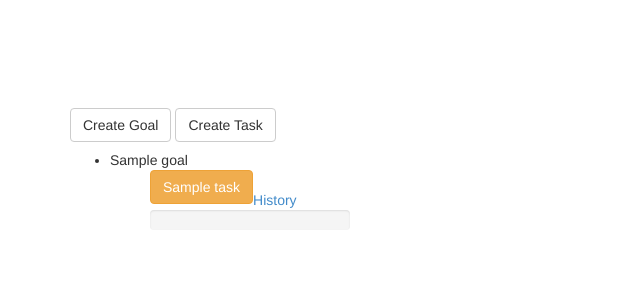
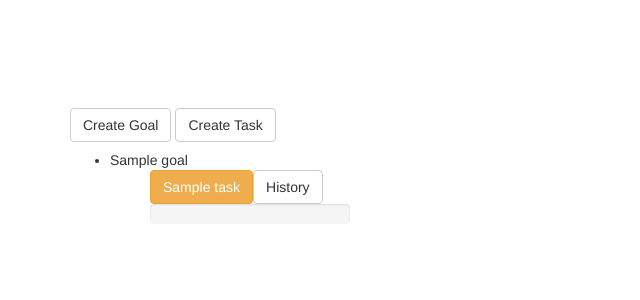
Before and after one commit to geokala/turkey, a Flask app: page / in a window 1280 px wide. Shown: the part 52-352 px from the top of the page, without its empty margins (0-640 px from the left). Run offline with Flask 2, Linux system fonts and the light colour scheme; a user stored in the database is signed in; tables that the repository leaves empty hold one stand-in row (values such as "Sample post"); parts of the project's set-up code (start-up, migrations or seed data) failed here and were passed over; some libraries are stand-ins or nearby versions.

Commit message:
Update task history link display

```diff
--- a/turkey/templates/home.html
+++ b/turkey/templates/home.html
@@ -11,11 +11,11 @@
         <ol>
         {%- for task in children['tasks'] %}
           {%- if task['completed'] %}
-            <a type="button" class="btn btn-info" disabled style="float: left">{{ task['name'] }}</a><br />
+            <a type="button" class="btn btn-info" disabled style="float: left">{{ task['name'] }}</a>
           {%- else %}
-            <a type="button" class="btn btn-warning" href="{{ url_for('complete_task', task_id=task['id']) }}" style="float: left">{{ task['name'] }}</a><br />
+            <a type="button" class="btn btn-warning" href="{{ url_for('complete_task', task_id=task['id']) }}" style="float: left">{{ task['name'] }}</a>
           {%- endif %}
-          <a href="{{ url_for('task_history', task_id=task['id'])}}">History</a>
+          <a type="button" id="task_{{ task['id'] }}_history" class="btn btn-default" href="{{ url_for('task_history', task_id=task['id'])}}">History</a><br />
           <div class="progress" style="max-width: 200px">
           {%- for day in task['last_week'] %}
             {%- if day['completed'] %}
```
